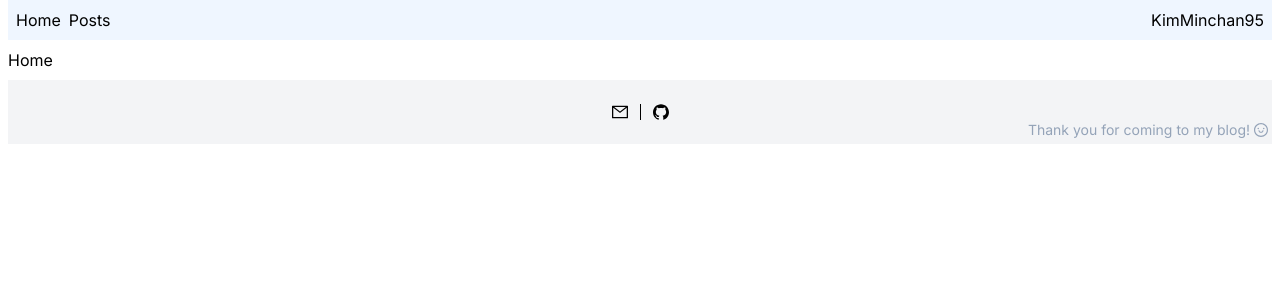
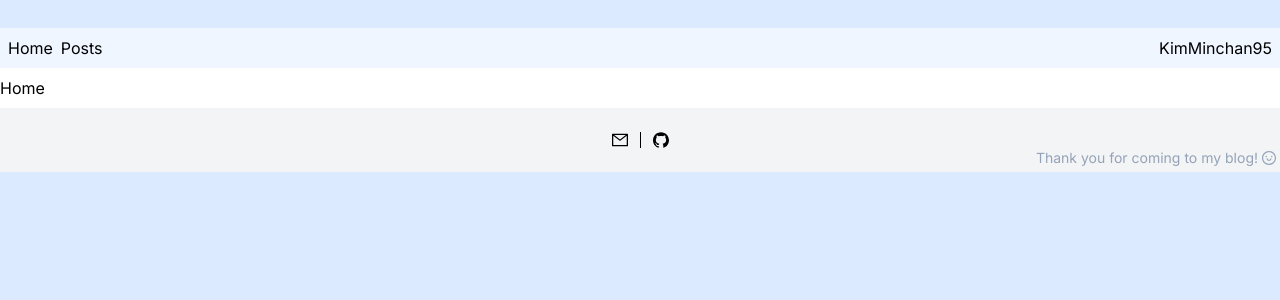
Before and after one commit to KimMinchan95/blog, a Next.js app: page / in a window 1280 px wide. Shown: the top 300 px of the page. Built offline with nearby package versions, Linux system fonts and the light colour scheme.

Commit message:
feat : 레이아웃 색상 변경

```diff
--- a/app/layout.tsx
+++ b/app/layout.tsx
@@ -14,15 +14,15 @@ export const metadata = meta;
 
 const RootLayout = ({ children }: { children: React.ReactNode }) => {
   return (
-    <html lang="en">
+    <html lang="en" className="bg-blue-100">
       <body
         className={clsx(
-          "min-h-full w-full flex flex-col items-center p-2 pt-0",
+          "min-h-full w-full flex flex-col items-center py-7",
           inter.className,
         )}
       >
         <Header />
-        <main className="w-full max-w-7xl py-2">{children}</main>
+        <main className="w-full max-w-7xl py-2 bg-white">{children}</main>
         <Footer />
       </body>
     </html>
--- a/app/posts/[slug]/page.tsx
+++ b/app/posts/[slug]/page.tsx
@@ -17,14 +17,16 @@ const Post = async ({ params }: Props) => {
 
   return (
     <article>
-      <div className="mx-auto pt-4 pb-1 mb-3 border-b-black-300 border-b-2">
-        <h1 className="text-3xl font-bold">{post.title}</h1>
+      <div className="flex flex-col gap-3 mx-auto pt-4 pb-1 mb-3 border-b-black-300 border-b-2">
+        <h1 className="text-3xl font-bold text-center">{post.title}</h1>
         <p className="text-sm">{post.desc}</p>
         <div className="text-end text-sm">
           {format(post.date, "yyyy-MM-dd")}
         </div>
       </div>
-      <Mdx code={post.body.code} />
+      <div className="px-2 py-5">
+        <Mdx code={post.body.code}></Mdx>
+      </div>
     </article>
   );
 };
```
